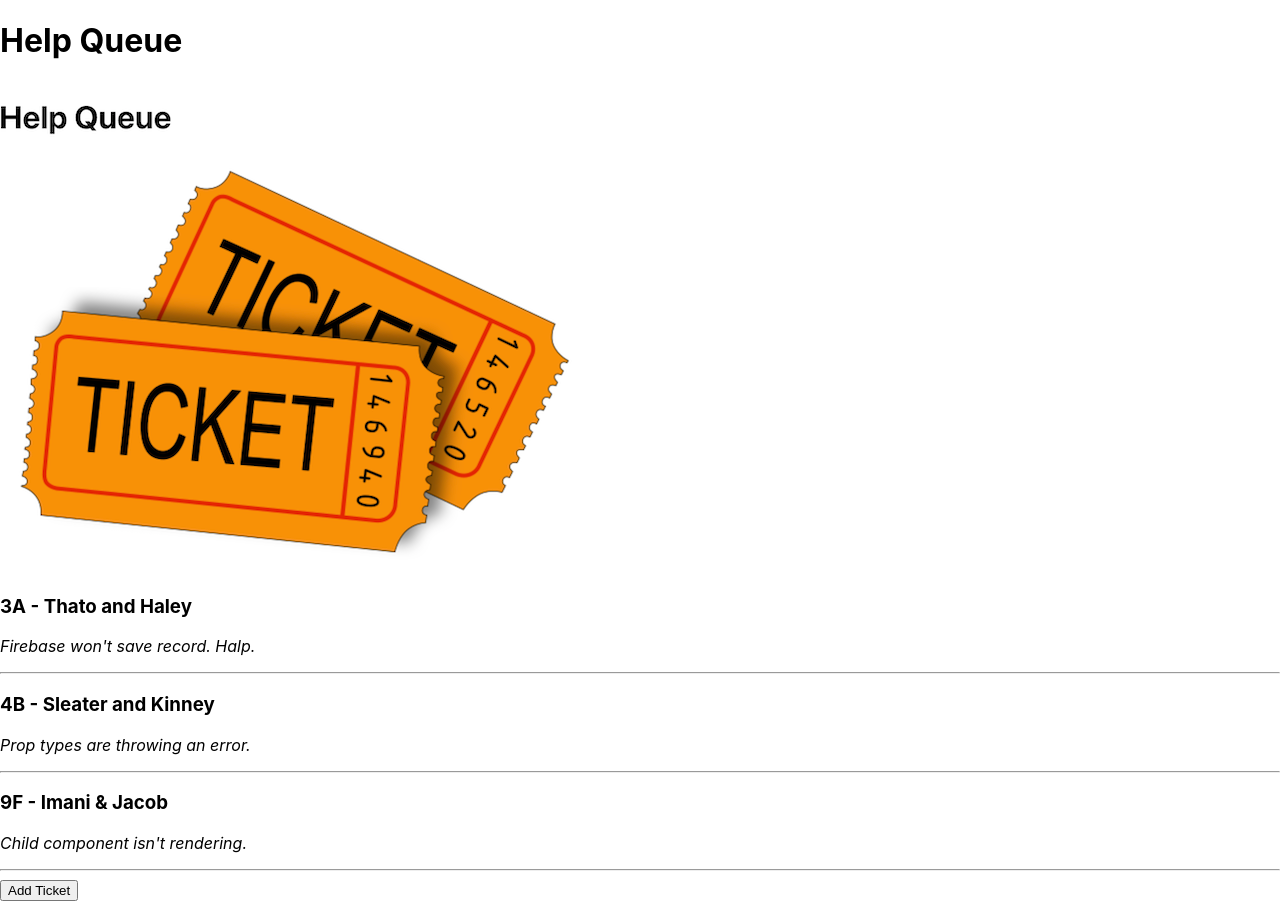
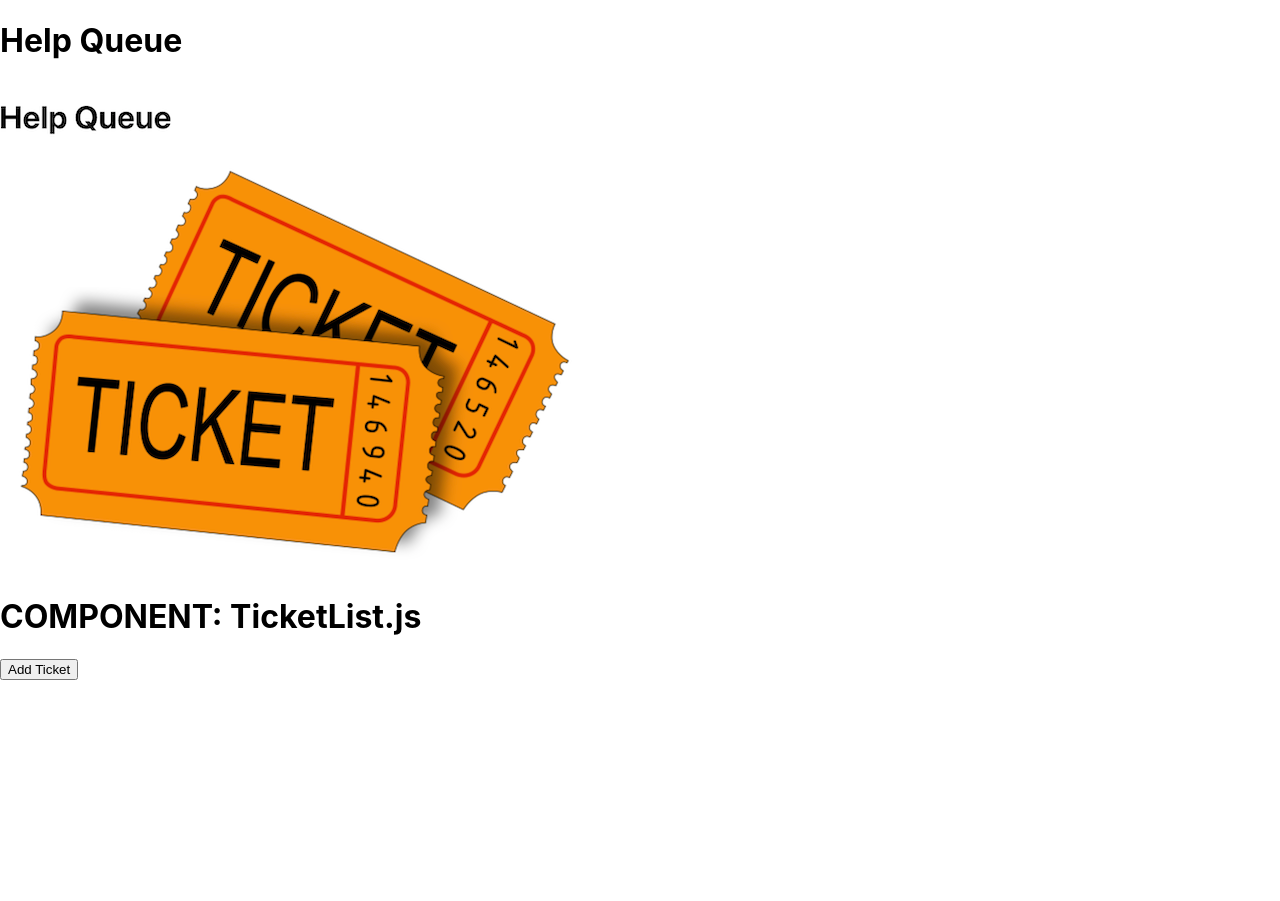
Before and after one commit to Sofacosta/help-queue-shannon, a React (Create React App) app: page / in a window 1280 px wide. After the commit the page ends 800 px from the top, so only its background shows below. Built offline with nearby package versions, Linux system fonts and the light colour scheme.

Commit message:
pass data via callback
Co-authored-by: Saoud Rana <saoud@saoud.dev>
Co-authored-by: Shannon Lee <shannonleehj@gmail.com>
Co-Authored by Salim Mayan <mailsalim@gmail.com>

```diff
--- a/src/components/NewTicketForm.js
+++ b/src/components/NewTicketForm.js
@@ -1,9 +1,30 @@
 import React from "react";
+import { v4 } from 'uuid';
+import PropTypes from 'prop-types';
 
-function NewTicketForm() {
+function NewTicketForm(props) {
   return(
-      <h3>this is a FORM!</h3>
+      <>
+       <h1>COMPONENT: NewTicketForm.js</h1>
+        <form onSubmit={handleNewTicketFormSubmission}>
+          <input type='text' name='names' placeholder='Pair Names' />
+          <input type='text' name='location' placeholder='Location' />
+          <input type='textarea' name='issue' placeholder='Describe your issue' />
+          <button type='submit'>Help!</button>
+        </form>
+      </>
   );
+  function handleNewTicketFormSubmission(event){
+    event.preventDefault();
+    console.log(event.target.names.value);
+    console.log(event.target.location.value);
+    console.log(event.target.issue.value);
+    props.onNewTicketCreation({names: event.target.names.value, location: event.target.location.value, issue: event.target.issue.value, id: v4()});
+  }
 }
 
+NewTicketForm.propTypes = {
+  onNewTicketCreation: PropTypes.func
+};
+
 export default NewTicketForm;
--- a/src/components/TicketControl.js
+++ b/src/components/TicketControl.js
@@ -1,13 +1,14 @@
 import React from "react";
 import FormControl from "./FormControl";
 import TicketList from "./TicketList";
-
+import NewTicketForm from "./NewTicketForm";
 class TicketControl extends React.Component {
 
   constructor(props) {
     super(props);
     this.state = {
-      formVisibleOnPage: false
+      formVisibleOnPage: false,
+      masterTicketList: []
     };
   }
 
@@ -15,14 +16,21 @@
     this.setState(prevState => ({formVisibleOnPage: !prevState.formVisibleOnPage}));
   }
 
+  handleAddingNewTicketToList = (newTicket) => {
+    const newMasterTicketList = this.state.masterTicketList.concat(newTicket);
+    this.setState({masterTicketList: newMasterTicketList,
+                  formVisibleOnPage: false });
+  }
+
+
   render() {
     let currentlyVisibleState = null;
     let buttonText = null;
     if (this.state.formVisibleOnPage) {
-      currentlyVisibleState = <FormControl />
+      currentlyVisibleState = <NewTicketForm onNewTicketCreation={this.handleAddingNewTicketToList} />
       buttonText = "Return to Ticket List";
     } else {
-      currentlyVisibleState = <TicketList />
+      currentlyVisibleState = <TicketList ticketList ={this.state.masterTicketList} />
       buttonText = "Add Ticket";
     }
     return (
--- a/src/components/TicketList.js
+++ b/src/components/TicketList.js
@@ -1,29 +1,12 @@
 import React from "react";
 import Ticket from "./Ticket";
+import PropTypes from 'prop-types';
 
-const masterTicketList = [
-  {
-    names: 'Thato and Haley',
-    location: '3A',
-    issue: 'Firebase won\'t save record. Halp.'
-  },
-  {
-    names: 'Sleater and Kinney',
-    location: '4B',
-    issue: 'Prop types are throwing an error.'
-  },
-  {
-    names: 'Imani & Jacob',
-    location: '9F',
-    issue: 'Child component isn\'t rendering.'
-  }
-];
-
-
-function TicketList(){
+function TicketList(props){
   return (
     <React.Fragment>
-    {masterTicketList.map((ticket, index) =>
+      <h1>COMPONENT: TicketList.js</h1>
+     {props.ticketList.map((ticket, index) =>
       <Ticket names={ticket.names}
         location={ticket.location}
         issue={ticket.issue}
@@ -33,4 +16,8 @@
   );
 }
 
+TicketList.propTypes = {
+  ticketList: PropTypes.array
+};
+
 export default TicketList;
```
